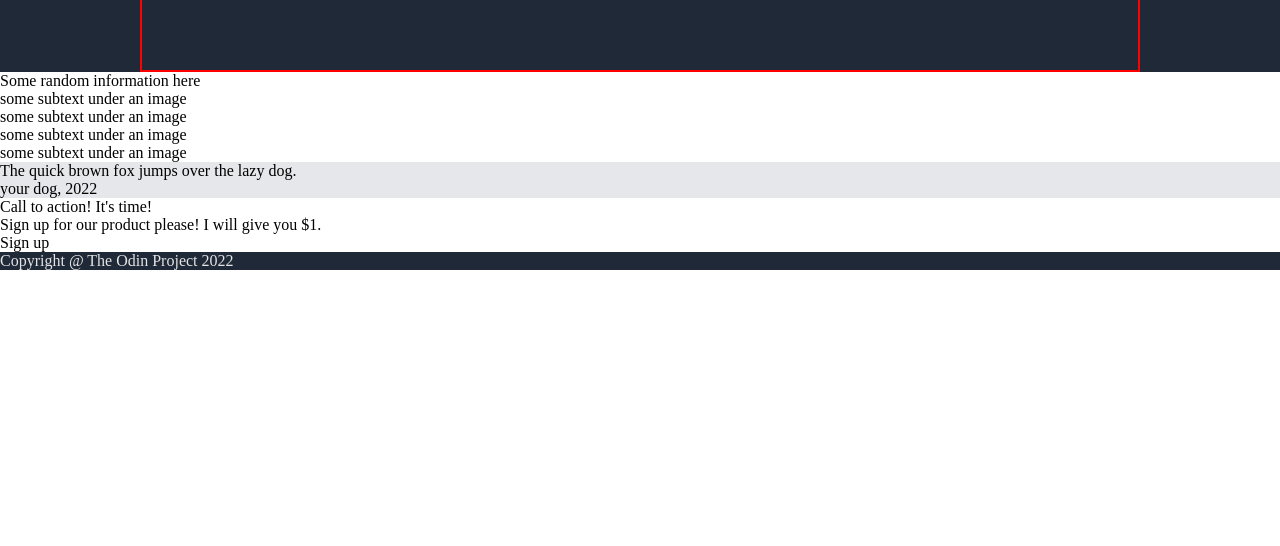
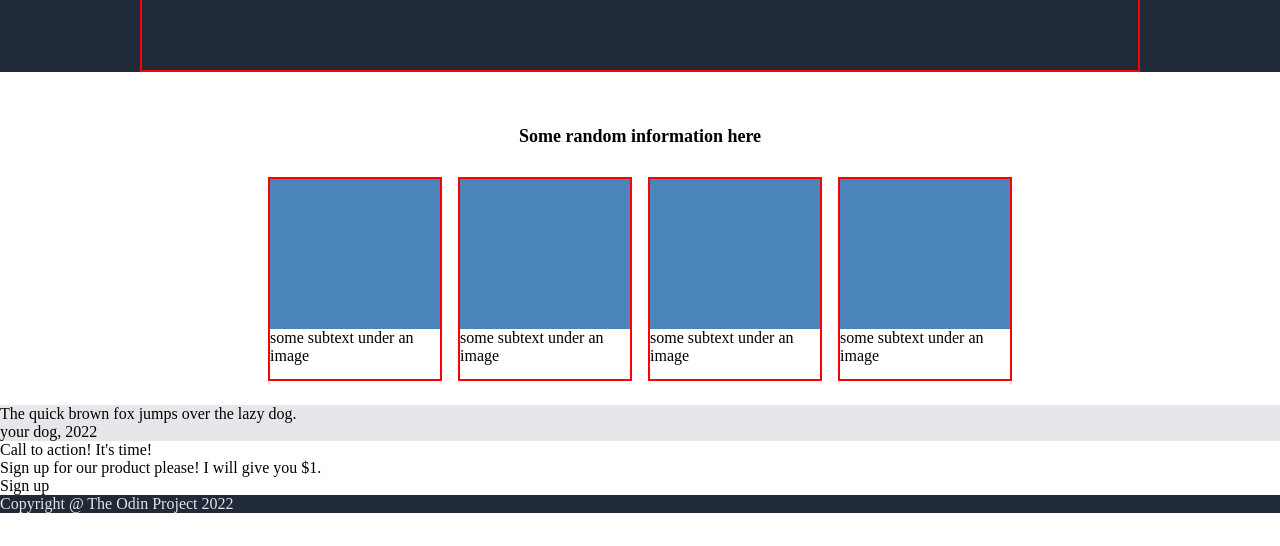
Before and after one commit to yosuanicolaus/odin-landing-page, a plain HTML site: page index.html in a window 1280 px wide. Shown: the part 254-800 px from the top of the page. Drawn offline with Linux system fonts and the light colour scheme.

Commit message:
css content prototype done

```diff
--- a/style.css
+++ b/style.css
@@ -81,6 +81,37 @@ body {
 
 .content {
     background-color: white;
+    display: flex;
+    flex-direction: column;
+    justify-content: center;
+    align-items: center;
+    padding: 24px;
+}
+
+.content-title {
+    font-size: large;
+    font-weight: bold;
+    margin: 30px;
+}
+
+.content-content {
+    display: flex;
+    flex-direction: row;
+    justify-content: center;
+    align-items: center;
+    gap: 16px;
+}
+
+.content-block {
+    border: 2px solid red;
+    width: 170px;
+    height: 200px;
+}
+
+.cb-1 {
+    width: 170px;
+    height: 150px;
+    background-color: rgb(74, 132, 187);
 }
 
 /* ------------------------------------------------------------------------------------------------------------------------ */
```
